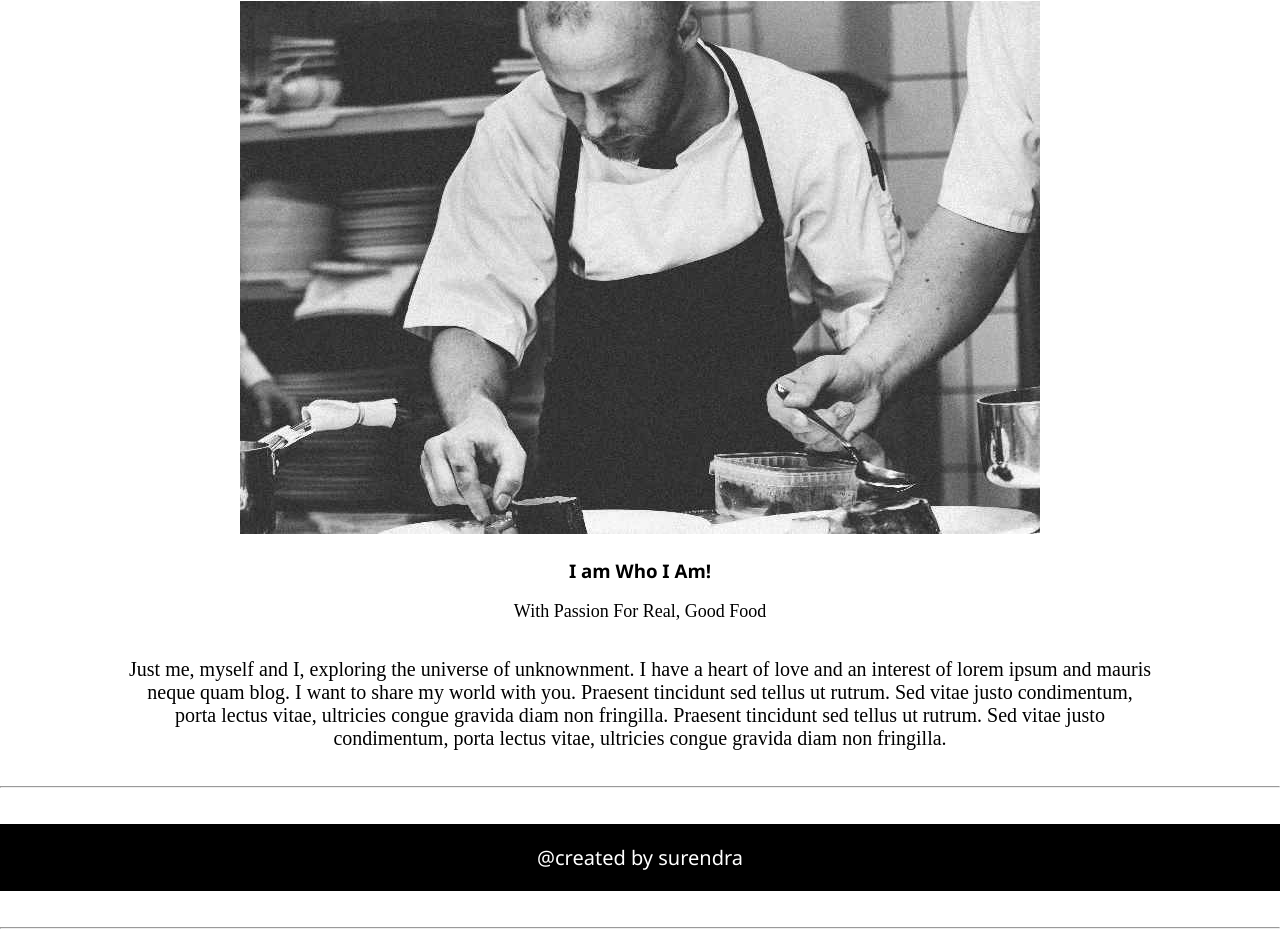
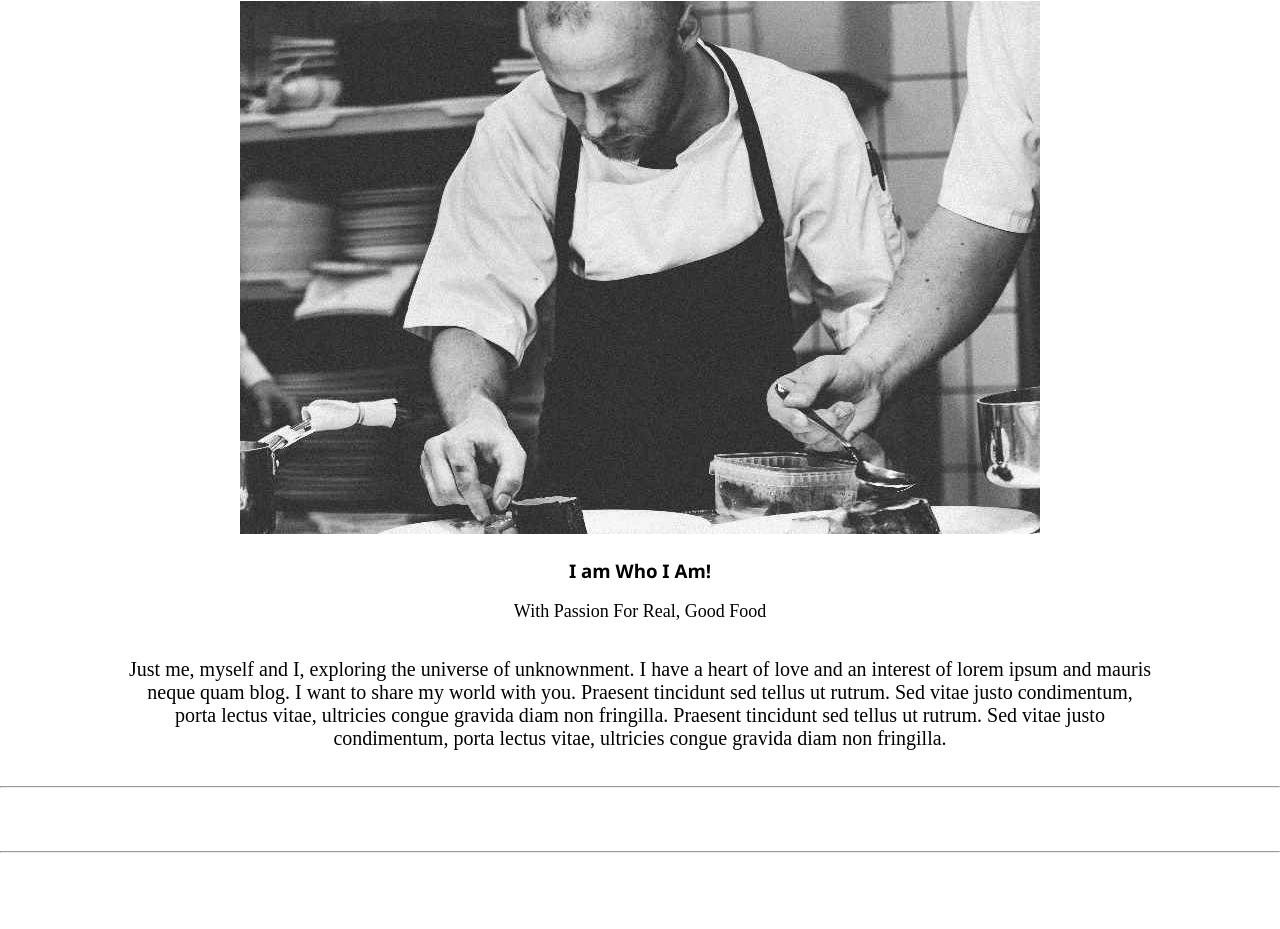
Before and after one commit to Surendra-Babu17/html-css-project, a plain HTML site: page index.html in a window 1280 px wide. Shown: the part 1496-2425 px from the top of the page. After the commit the page ends 2349 px from the top, so only its background shows below. Drawn offline with Linux system fonts and the light colour scheme.

Commit message:
Update index.html

```diff
--- a/index.html
+++ b/index.html
@@ -91,7 +91,7 @@
     <p style="font-size: 18px;">With Passion For Real, Good Food</p><br><br>
     <p style="font-size: 20px; margin-left: 10%; margin-right: 10%;">Just me, myself and I, exploring the universe of unknownment. I have a heart of love and an interest of lorem ipsum and mauris neque quam blog. I want to share my world with you. Praesent tincidunt sed tellus ut rutrum. Sed vitae justo condimentum, porta lectus vitae, ultricies congue gravida diam non fringilla. Praesent tincidunt sed tellus ut rutrum. Sed vitae justo condimentum, porta lectus vitae, ultricies congue gravida diam non fringilla.</p>
    </center><br><br><hr><br><br>
-   <center><p style="font-size: 20px; font-family: 'Segoe UI', Tahoma, Geneva, Verdana, sans-serif; background-color: black; color: white; padding: 20px; width: 100%;">@created by surendra</p></center><br><br><hr>
+   <center><p style="font-size: 20px; font-family: 'Segoe UI', Tahoma, Geneva, Verdana, sans-serif;  color: black;>@created by surendra</p></center><br><br><hr>
 
 
 </body>
```
